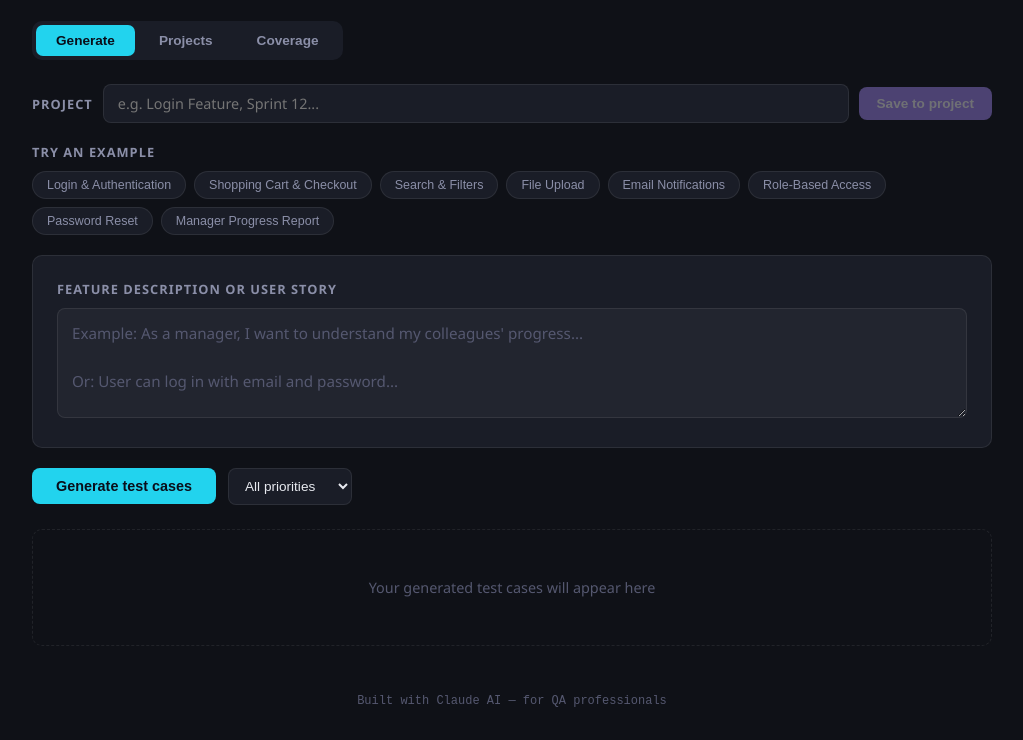
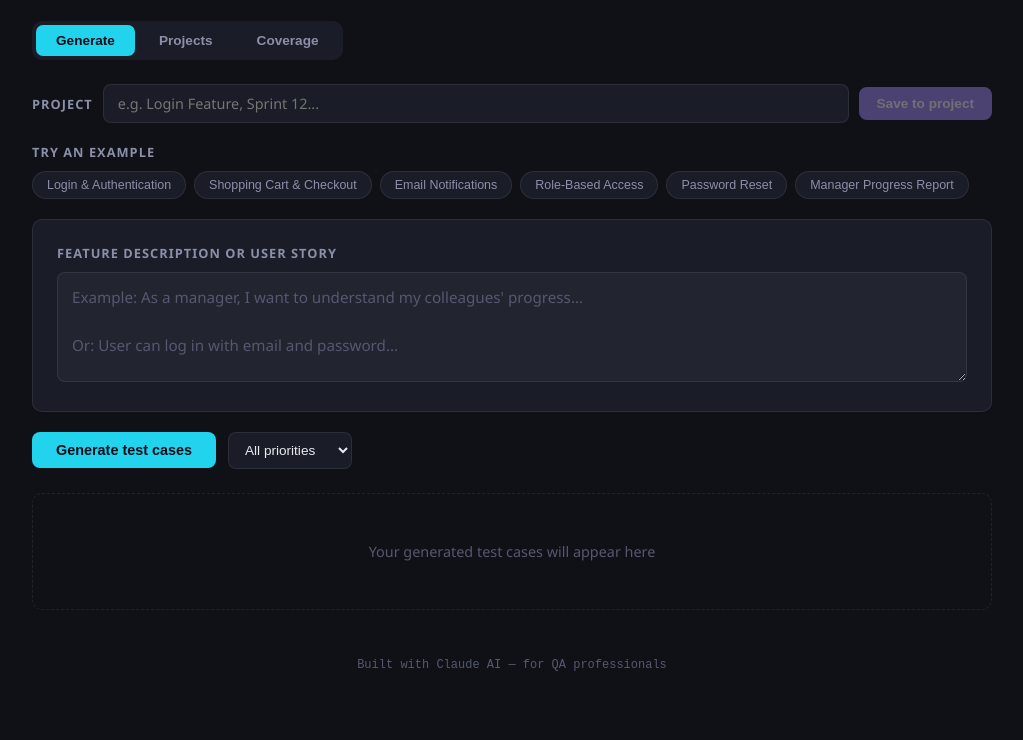
Before and after one commit to engmilo/qa-tool, a plain HTML site: page index.html in a window 1280 px wide. Shown: the part 122-862 px from the top of the page, without its empty margins (128-1151 px from the left). After the commit the page ends 826 px from the top, so only its background shows below. Drawn offline with Linux system fonts and the light colour scheme.

Commit message:
Update index.html

```diff
--- a/index.html
+++ b/index.html
@@ -148,8 +148,6 @@
       <div class="examples-grid">
         <button class="example-chip" onclick="useExample(this)">Login & Authentication</button>
         <button class="example-chip" onclick="useExample(this)">Shopping Cart & Checkout</button>
-        <button class="example-chip" onclick="useExample(this)">Search & Filters</button>
-        <button class="example-chip" onclick="useExample(this)">File Upload</button>
         <button class="example-chip" onclick="useExample(this)">Email Notifications</button>
         <button class="example-chip" onclick="useExample(this)">Role-Based Access</button>
         <button class="example-chip" onclick="useExample(this)">Password Reset</button>
```
